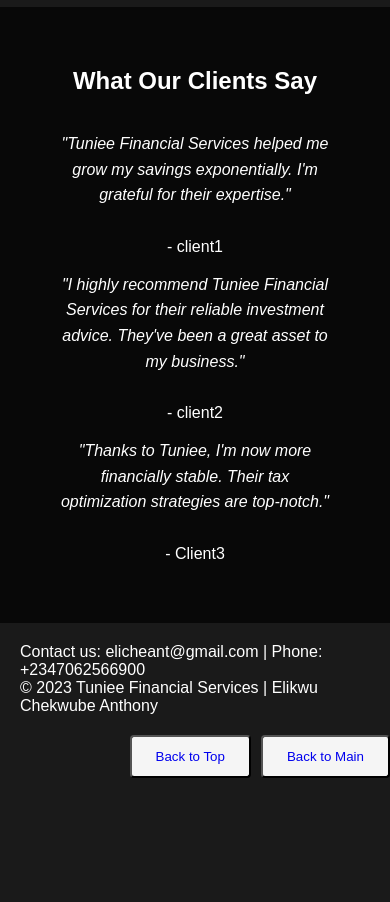
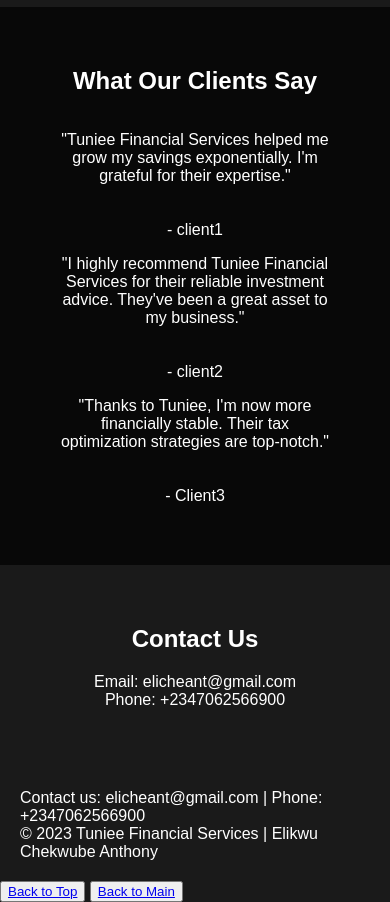
Before and after one commit to tuniee/landing-page, a plain HTML site: page pages/finance.html in a window 390 px wide. Shown: the part 1160-2062 px from the top of the page. Before the commit the page ends 1938 px from the top, so only its background shows below. Drawn offline with Linux system fonts and the light colour scheme.

Commit message:
Add some adjustment and Contact section was added to enhance the responsiveness of the page

```diff
--- a/pages/finance.html
+++ b/pages/finance.html
@@ -8,7 +8,6 @@
 </head>
 <body>
     <header id="header">
-        <!-- Your navigation bar goes here -->
         <nav>
             <ul>
                 <li><a href="#about">About</a></li>
@@ -63,6 +62,14 @@
                 </div>
             </div>
         </section>
+
+        <section id="contact" class="contact">
+            <div class="container">
+                <h2>Contact Us</h2>
+                <p>Email: elicheant@gmail.com</p>
+                <p>Phone: +2347062566900</p>
+            </div>
+        </section>
     </main>
 
     <footer>
--- a/pages/styles.css
+++ b/pages/styles.css
@@ -123,34 +123,12 @@ header nav ul li a {
     margin: 0 auto;
 }
 
-button {
-    display: inline-block;
-    padding: 12px 24px;
-    background-color: whitesmoke; /* Royal blue for buttons */
-    color: #fff;
-    border-radius: 4px;
-    text-decoration: none;
-    transition: background-color 0.3s ease;
+.contact {
+    text-align: center;
+    padding: 40px 0;
 }
 
-/* Move buttons in the footer to the right */
-#footer-links {
-    display: flex;
-    justify-content: flex-end;
+.contact h2 {
+    font-size: 24px;
+    margin-bottom: 20px;
 }
-
-#footer-links button {
-    margin-left: 10px;
-}
-
-.a-footer {
-    text-decoration: none;
-}
-
-/* Adjust testimonial blockquote styles for better readability */
-.testimonial blockquote {
-    font-style: italic;
-    color: #fff; /* White color for testimonials text */
-    margin-bottom: 10px;
-    line-height: 1.6; /* Increase line-height for better spacing */
-}
```
